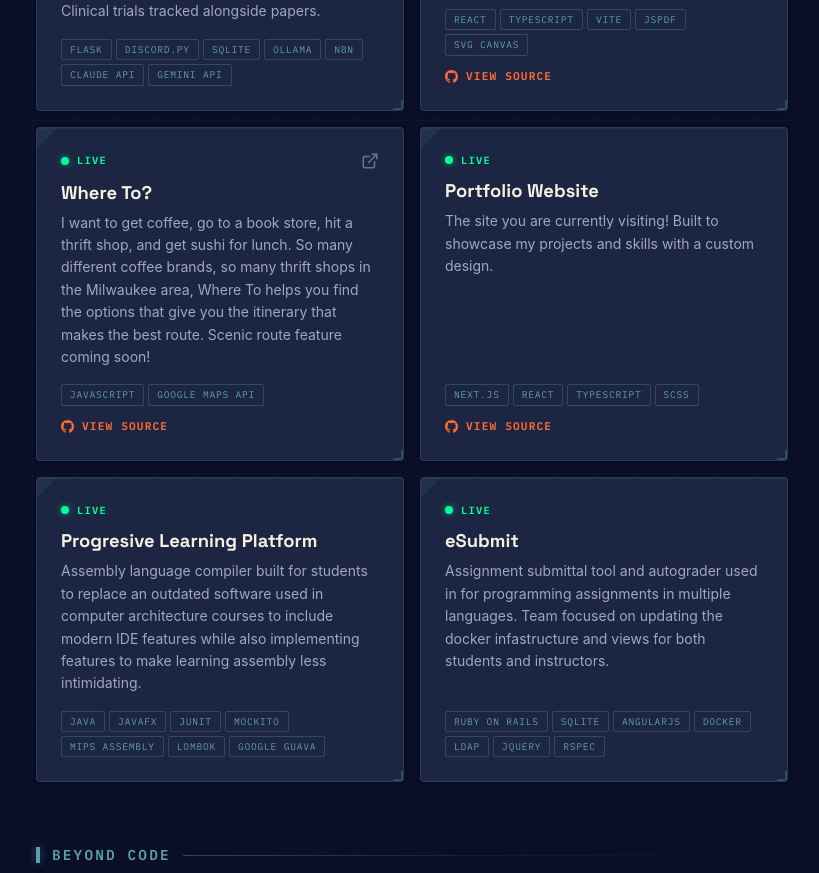
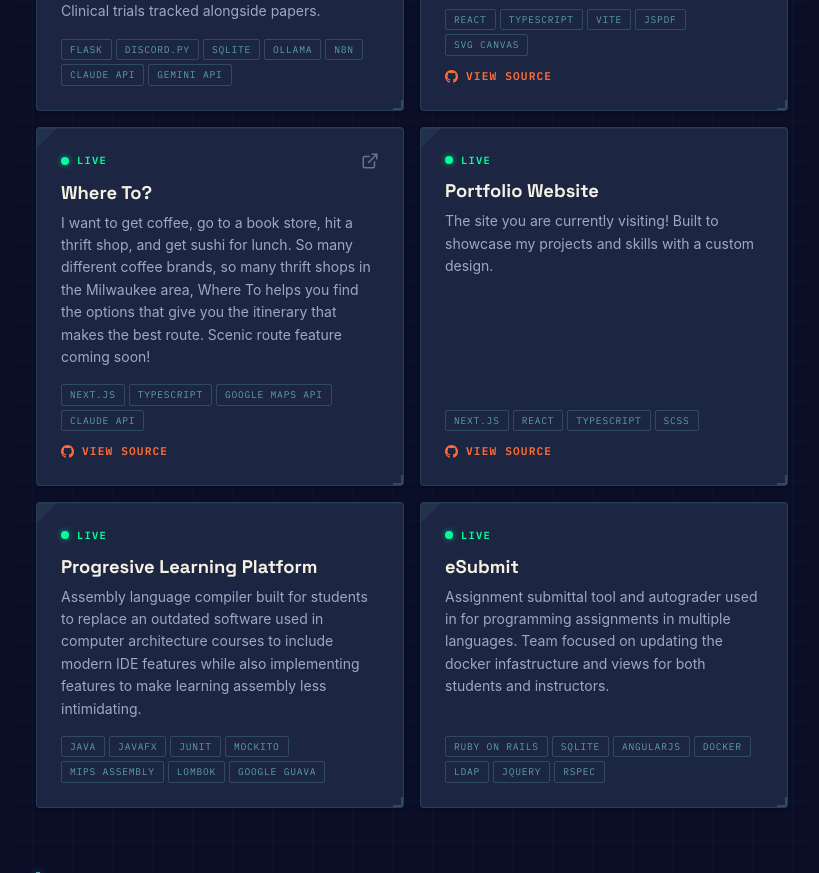
Before and after one commit to k8thompson134/portfolio, a Next.js app: page / in a window 1280 px wide. Shown: the part 1920-2793 px from the top of the page, without its empty margins (228-1047 px from the left). Built offline with nearby package versions, Linux system fonts and the light colour scheme; a web font is replaced by a local one.

Commit message:
Update Where To card tech tags

```diff
--- a/src/app/page.tsx
+++ b/src/app/page.tsx
@@ -76,7 +76,7 @@ export default function Home() {
           <ProjectCard
             title="Where To?"
             description="I want to get coffee, go to a book store, hit a thrift shop, and get sushi for lunch. So many different coffee brands, so many thrift shops in the Milwaukee area, Where To helps you find the options that give you the itinerary that makes the best route. Scenic route feature coming soon!"
-            tech={['JavaScript', 'Google Maps API']}
+            tech={['Next.js', 'TypeScript', 'Google Maps API', 'Claude API']}
             status="live"
             liveUrl="https://whereto.k8thompson.dev"
             github="https://github.com/k8thompson134/where-to"
```
